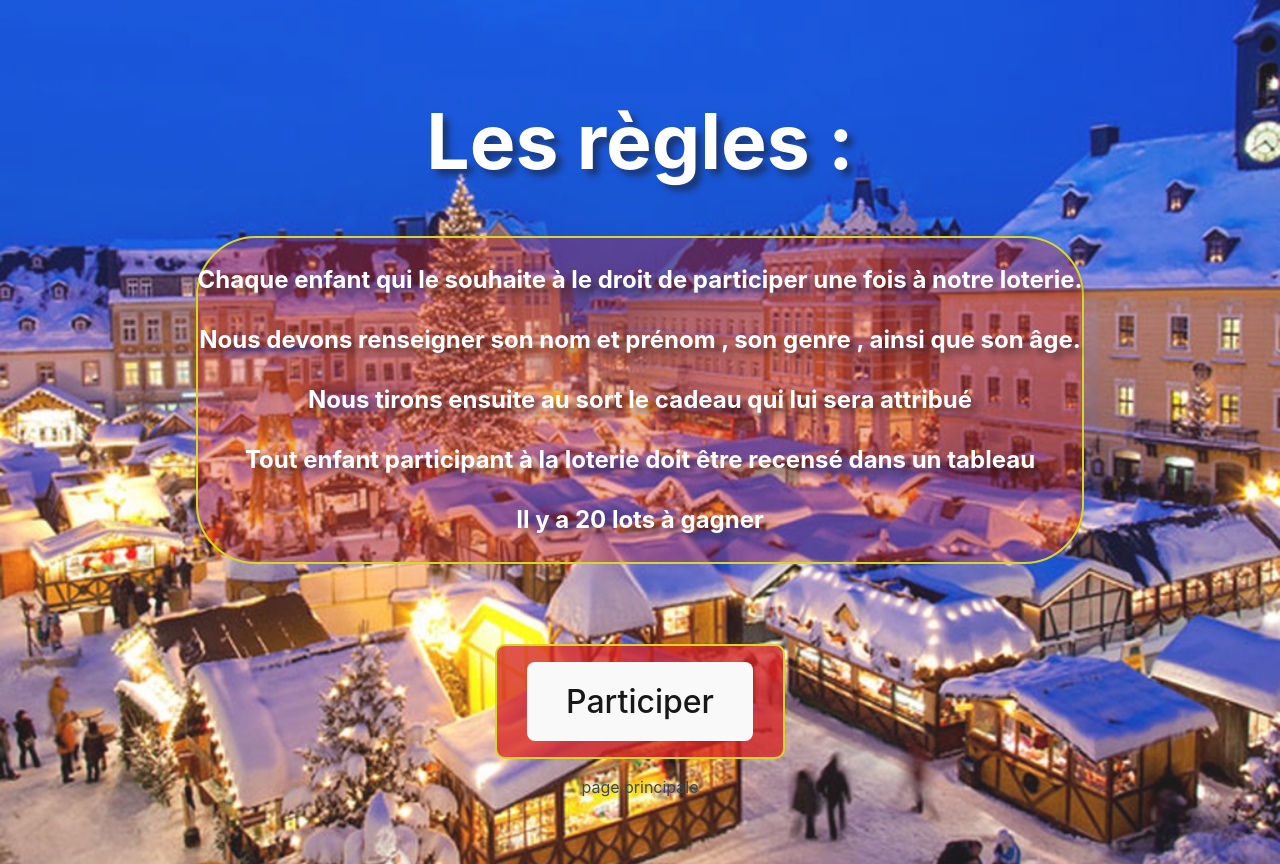
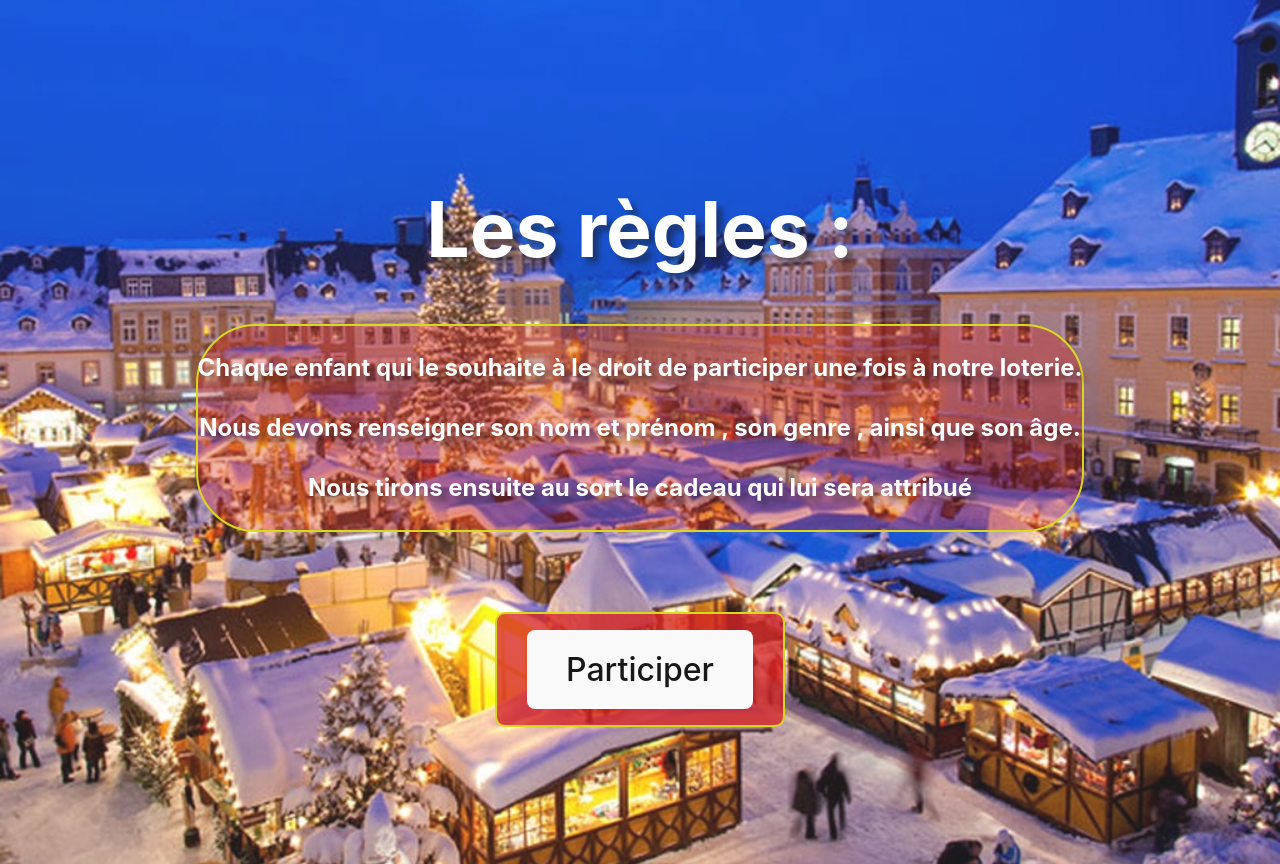
Before and after one commit to LudovicAd95/Happy-lottery-, a React (Vite) app: page / in a window 1280 px wide. Built offline with nearby package versions, Linux system fonts and the light colour scheme.

Commit message:
[feat] homepage in progress

```diff
--- a/src/App.tsx
+++ b/src/App.tsx
@@ -1,16 +1,21 @@
-import Homepage from './components/HomePage'
-import './App.css'
+import { useState } from 'react';
+import Homepage from './components/HomePage';
+import LotteryPage from './components/lotteryPage';
+import './App.css';
 
 function App() {
+  const [currentPage, setCurrentPage] = useState('home');
 
+  const handleNavigate = (page: string) => {
+    setCurrentPage(page);
+  };
 
   return (
     <>
-    <Homepage />
-
-    <p>page principale</p>
+      {currentPage === 'home' && <Homepage onNavigate={handleNavigate} />}
+      {currentPage === 'lottery' && <LotteryPage />}
     </>
-  )
+  );
 }
 
-export default App
+export default App;
--- a/src/components/homePage.tsx
+++ b/src/components/homePage.tsx
@@ -1,6 +1,15 @@
-import '../styles/homePage.css'
+import React from 'react';
+import '../styles/homePage.css';
 
-function homepage () {
+interface HomePageProps {
+  onNavigate: (page: string) => void;
+}
+
+const Homepage: React.FC<HomePageProps> = ({ onNavigate }) => {
+  const handleButtonClick = () => {
+    onNavigate('lottery');
+  };
+
   return (
     <div className="homepage">
       <div className="rules">
@@ -9,15 +18,13 @@ function homepage () {
           <p>Chaque enfant qui le souhaite à le droit de participer une fois à notre loterie.</p>
           <p>Nous devons renseigner son nom et prénom , son genre , ainsi que son âge. </p>
           <p>Nous tirons ensuite au sort le cadeau qui lui sera attribué</p>
-      <p>Tout enfant participant à la loterie doit être recensé dans un tableau</p>
-      <p>Il y a 20 lots à gagner</p>
         </div>
-
       </div>
-      <div className="goButton"><button type='button' >Participer</button></div>
-
+      <div className="goButton">
+        <button type="button" onClick={handleButtonClick}>Participer</button>
+      </div>
     </div>
   );
 }
 
-export default homepage;
+export default Homepage;
--- a/src/components/lotteryPage.tsx
+++ b/src/components/lotteryPage.tsx
@@ -0,0 +1,12 @@
+import React from 'react';
+
+const LotteryPage: React.FC = () => {
+  return (
+    <div>
+      <h1>Page de la loterie</h1>
+      <p>Contenu de la page de la loterie</p>
+    </div>
+  );
+}
+
+export default LotteryPage;
```
Lines whose indentation alone changed are shown as unchanged.
